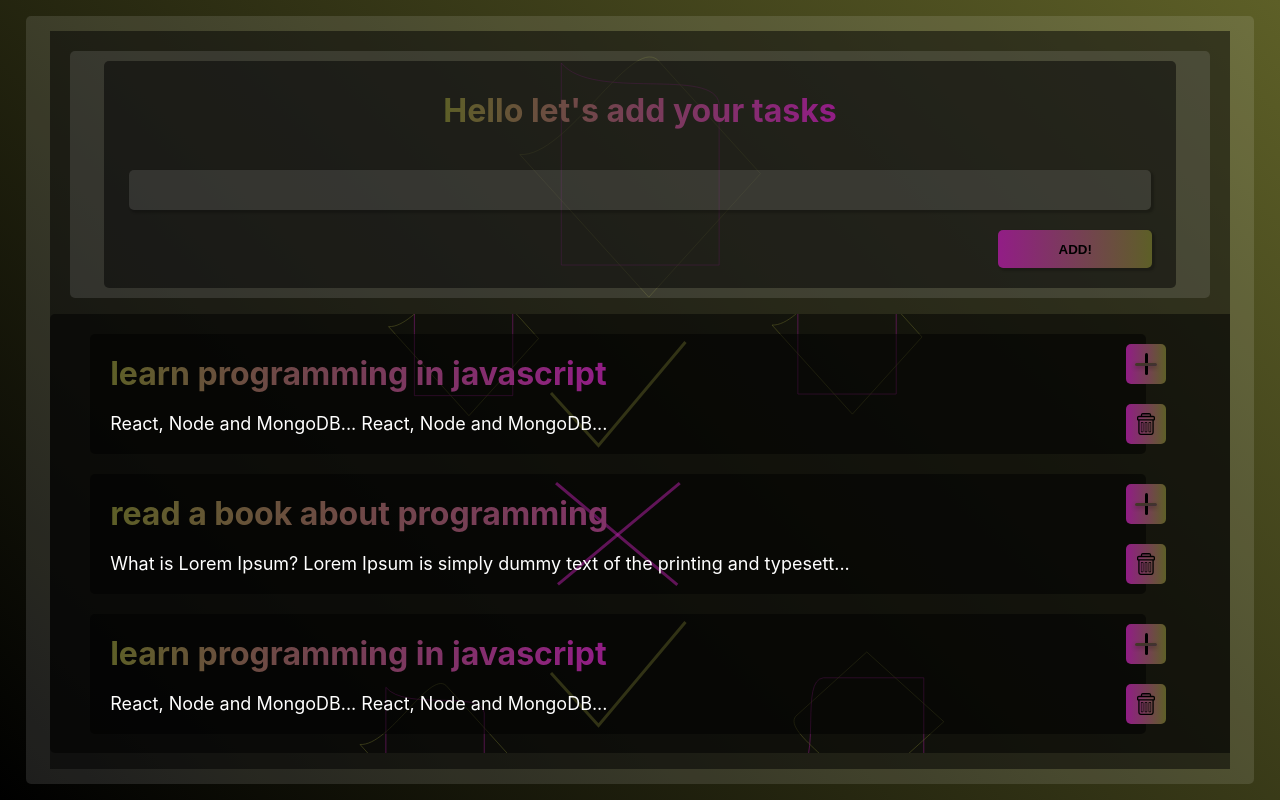
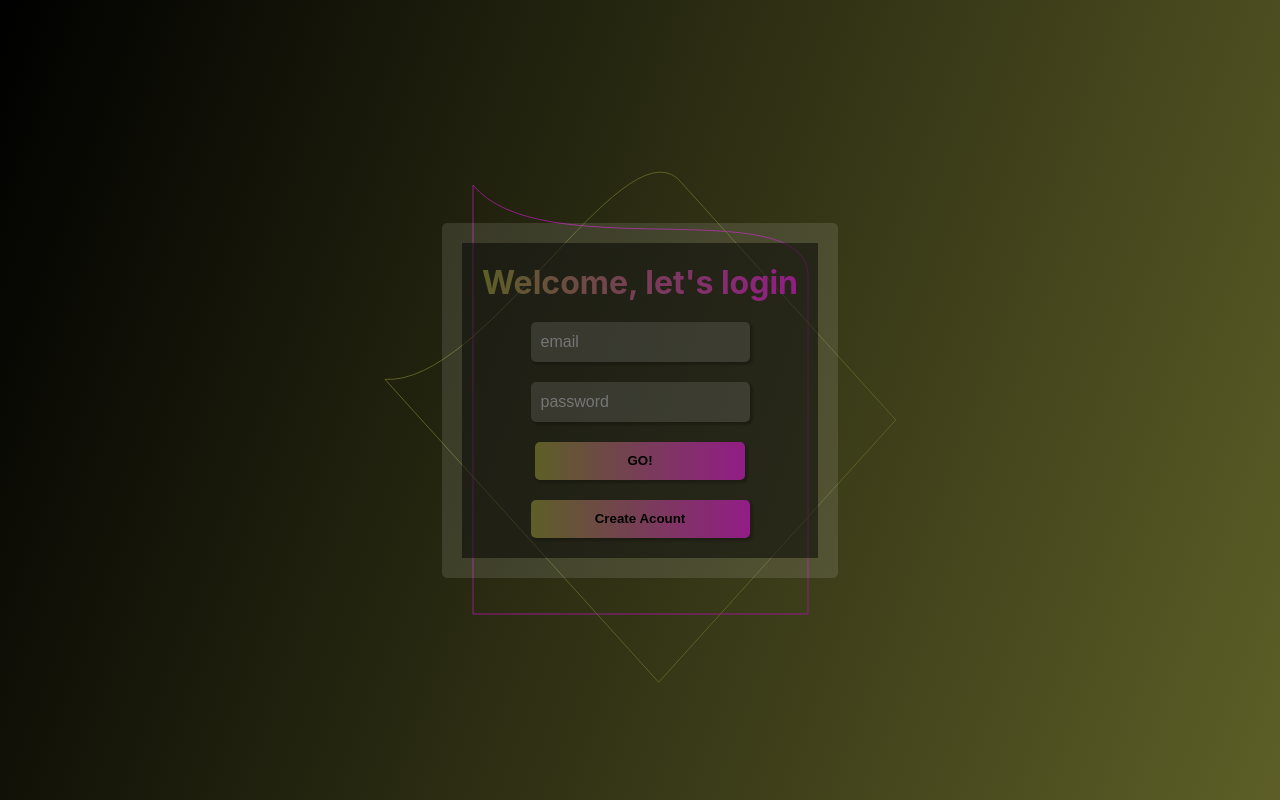
Before and after one commit to LilDrikks/projeto, a React (Create React App) app: page /user-tasks in a window 1280 px wide. Built offline with nearby package versions, Linux system fonts and the light colour scheme.

Commit message:
Configurando Login e CreateAcont no form da home

```diff
--- a/package.json
+++ b/package.json
@@ -10,6 +10,7 @@
     "node-sass": "^7.0.1",
     "react": "^17.0.2",
     "react-dom": "^17.0.2",
+    "react-router": "^6.2.2",
     "react-router-dom": "^6.2.2",
     "react-scripts": "5.0.0",
     "react-transition-group": "^4.4.2",
--- a/src/components/Home/FormLogin.jsx
+++ b/src/components/Home/FormLogin.jsx
@@ -1,21 +1,33 @@
-import React, { useContext } from 'react'
+import React, { useContext, useState } from 'react'
 import Saudacoes from './Saudacoes'
 import { Link } from 'react-router-dom'
 import { ContextStorage } from '../../contexts/ContextGlobal'
 
 function FormLogin() {
   const dados = useContext(ContextStorage)
+
+
+  const createAcount = () => dados.create ? dados.setCreate(false) : dados.setCreate(true)
+  const createisTrue = () => dados.create ? dados.handleCreateAcount() :  dados.handleLogin()
+
+
+
+
   return (
     <>
-      <Saudacoes>Good Morning!</Saudacoes>
+      {dados.create ? <Saudacoes>Create your acount!</Saudacoes>: <Saudacoes>Welcome, let's login</Saudacoes>}
       <form className='form-login'>
         <label htmlFor="login"></label>
+        {dados.create ? <input type='text' name='name' id='name' placeholder='name' onChange={dados.onChange} value={dados.name} />: ''}
         <input type='text' name='email' id='login' placeholder='email' onChange={dados.onChange} value={dados.values.email} />
         <label htmlFor="password"></label>
         <input type='password' name='password' placeholder='password' id='password' autoComplete="on" onChange={dados.onChange} value={dados.values.password} />
+        {dados.create ?<input type='password' name='confirmPassword' placeholder='confirm your password' id='confirmPassword' autoComplete="on" onChange={dados.onChange} value={dados.values.confirmPassword} />:''}
+
         <Link to="/user-tasks">
-          <input type="button" className='btnLog' value={'GO!'} onClick={dados.handleLogin} />
+          <input type="button" className='btnLog' value={'GO!'} onClick={createisTrue} />
         </Link>
+        <input type="button" className='btnLog' value={'Create Acount'} onClick={createAcount} />
       </form>
     </>
   )
--- a/src/components/Home/Login.scss
+++ b/src/components/Home/Login.scss
@@ -20,7 +20,6 @@
     flex-direction: column;
     background-color: $black50;
     height: 100%;
-    width: 85%;
     padding: 20px;
 }
 .form-login{
@@ -32,7 +31,7 @@
     @include texto-colorido;
 }
 #login,
-#password {
+#password, #confirmPassword, #name {
     @include inputs-border-height-mgtop;
     background-color: $white11;
     box-shadow: $shadow;
--- a/src/components/User-Tarefas/InputsAddTarefas.jsx
+++ b/src/components/User-Tarefas/InputsAddTarefas.jsx
@@ -1,14 +1,15 @@
-import React, {useContext} from 'react'
+import React, {useContext, useEffect} from 'react'
 import { ContextStorage } from '../../contexts/ContextGlobal'
 
 function InputsAddTarefas() {
 
   const dados = useContext(ContextStorage)
+
   return (
         <>
           <div className='inputs'>
             <input type="text" className='inputTask'  name='tarefa' onChange={dados.onChange}/>
-            <button className='add' onClick={dados.handleDadosUser}>ADD!</button>
+            <button className='add' onClick={dados.handleInsertTask}>ADD!</button>
           </div>
         </>
   )
--- a/src/components/User-Tarefas/Tarefas.jsx
+++ b/src/components/User-Tarefas/Tarefas.jsx
@@ -1,4 +1,4 @@
-import React from 'react'
+import React, {useContext} from 'react'
 import Saudacoes from '../Home/Saudacoes'
 import Fundos from './Fundos'
 import InputsAddTarefas from './InputsAddTarefas'
@@ -10,8 +10,10 @@ import DescricaoTarefaP from './DescricaoTarefaP'
 import Tarefa from './Tarefa'
 
 import './Tarefas.scss'
+import { ContextStorage } from '../../contexts/ContextGlobal'
 function Tarefas() {
-
+    const dados = useContext(ContextStorage)
+    console.log(dados.tarefas)
     return (
         <main className='tarefas'>
             <Fundos>
--- a/src/contexts/ContextGlobal.jsx
+++ b/src/contexts/ContextGlobal.jsx
@@ -5,13 +5,14 @@ export const ContextStorage = createContext()
 
 export const ContextGlobal = ({ children }) => {
     function initialValues() {
-        return { email: '', password: '', tarefa: ''}
+        return { name: '', email: '', password: '', confirmPassword: '' ,tarefa: '' }
     }
 
     const [values, setValues] = useState(initialValues)
     const [token, setToken] = useState("")
     const [idUser, setIdUser] = useState("")
     const [tarefas, setTarefas] = useState([])
+    const [create, setCreate] = useState(false)
 
     function onChange(event) {
         const { value, name } = event.target
@@ -23,48 +24,44 @@ export const ContextGlobal = ({ children }) => {
     }
     const handleLogin = () => {
         console.log(values)
-        api.post('/auth/user', {"email":values.email,"password":values.password})
-            .then( async (res) => {
+        api.post('/auth/user', { "email": values.email, "password": values.password })
+            .then(async (res) => {
                 const token = await res.data.token
                 const id = await res.data.iduser
                 setToken(token)
                 setIdUser(id)
-                if(token){
-                    setTimeout(() => {
-                        localStorage.setItem("token", token)
-                        handledGetTarefasUser()
-                    }, 1000);
+                console.log(token, id)
+                if (token) {
+                    localStorage.setItem("token", token)
+                    handleGetTarefas(id, token)
                 }
             })
             .catch((res) => {
                 console.log(res)
             })
-
     };
-    const handleDadosUser = () => {
-        const newTarefas = [...tarefas, {task:{title:values.tarefa, content:'teste6'}}]
+    const handleInsertTask = () => {
+        const newTarefas = [...tarefas, { task: { title: values.tarefa, content: 'teste6' } }]
         setTarefas(newTarefas)
-        console.log(values)
-        api.post(`/auth/user/add-tarefa/${idUser}`, {"tasks":newTarefas}, {
+        api.post(`/auth/user/add-tarefa/${idUser}`, { "tasks": newTarefas }, {
             headers: {
                 'Authorization': 'Bearer ' + token
             }
         })
-            .then( async (res) => {
+            .then(async (res) => {
                 console.log(res)
             })
             .catch((res) => {
                 console.log(res)
             })
-
     };
-    const handledGetTarefasUser = () => {
-        api.get(`/auth/user/tarefas/${idUser}`, {
+    const handleGetTarefas = (id, getToken) => {
+        api.get(`/auth/user/tarefas/${id}`, {
             headers: {
-                'Authorization': 'Bearer ' + token
+                'Authorization': 'Bearer ' + getToken
             }
         })
-            .then( async (res) => {
+            .then(async (res) => {
                 console.log(res)
                 const tasks = await res.data.user.tasks
                 setTarefas(tasks)
@@ -73,10 +70,23 @@ export const ContextGlobal = ({ children }) => {
             .catch((res) => {
                 console.log(res)
             })
-
     };
-
+    const handleCreateAcount = () => {
+        api.post('/auth/register', {name: values.name, email: values.email, password: values.password, confirmpassword: values.confirmPassword})
+        .then(async (res) => {
+            console.log(res)
+            setCreate(false)
+        })
+        .catch((res) => {
+            console.log(res)
+        })
+    }
     return (
-        <ContextStorage.Provider value={{ values, onChange, handleLogin, token, handleDadosUser, handledGetTarefasUser}}>{children}</ContextStorage.Provider>
+        <ContextStorage.Provider
+            value={
+                { values, onChange, handleLogin,
+                token, handleInsertTask, handleGetTarefas,
+                tarefas, create, setCreate,
+                handleCreateAcount }}>{children}</ContextStorage.Provider>
     )
 }
--- /dev/null
+++ b/src/routes/PrivateRoute.jsx
@@ -0,0 +1,10 @@
+import React, { useContext } from 'react'
+import Tarefas from '../components/User-Tarefas/Tarefas'
+import { ContextStorage } from '../contexts/ContextGlobal'
+import Home from '../components/Home/Home'
+function PrivateRoute() {
+    const dados = useContext(ContextStorage)
+
+    return dados.token ? <Tarefas /> : <Home />
+}
+export default PrivateRoute
--- a/src/routes/Routes.js
+++ b/src/routes/Routes.js
@@ -1,12 +1,12 @@
 import React from 'react'
-import { Routes, useLocation, Route, Redirect } from "react-router-dom"
+import { Routes, useLocation, Route } from "react-router-dom"
 import { TransitionGroup, CSSTransition } from "react-transition-group"
 
 import TarefaOpen from '../components/TarefaOpen/TarefaOpen';
 import Home from '../components/Home/Home';
 import Tarefas from '../components/User-Tarefas/Tarefas';
 import './Routes.scss'
-import { ContextStorage } from '../contexts/ContextGlobal';
+import PrivateRoute from './PrivateRoute';
 
 function Routess() {
     const location = useLocation()
@@ -15,7 +15,7 @@ function Routess() {
             <CSSTransition key={location.key} classNames="transition" timeout={300}>
                 <Routes location={location}>
                     <Route path='/' element={<Home />} />
-                    <Route path='/user-tasks' element={<Tarefas />} />
+                    <Route path='/user-tasks' element={<PrivateRoute />} />
                     <Route path='/task' element={<TarefaOpen />} />
                 </Routes>
 
```
Also changed, not shown: src/services/auth.js (deleted, +0 -9 lines), 1 other file (tests, documents, lock files or other folders).
